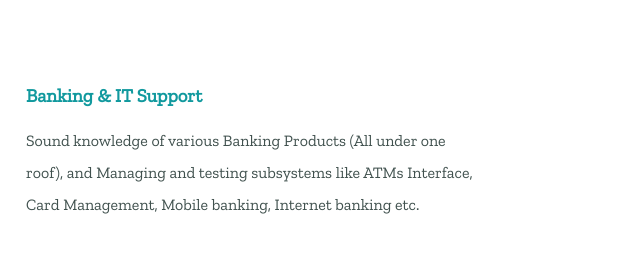
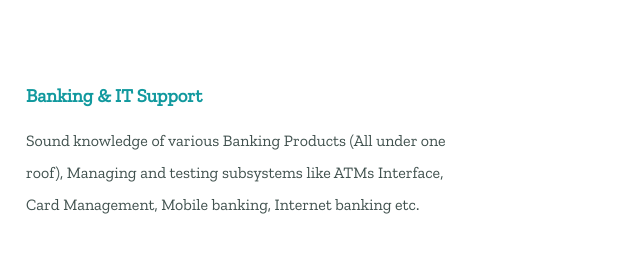
Before and after one commit to Vinu2408/cv, a plain HTML site: page index.html in a window 1280 px wide. Shown: the part 1500-1771 px from the top of the page, 484-1124 px from the left. Drawn offline with nearby package versions, Linux system fonts and the light colour scheme.

Commit message:
Update index.html

```diff
--- a/index.html
+++ b/index.html
@@ -35,7 +35,7 @@ growth of your organisation as well to enhance my knowledge about the recent and
           <div class="skill-row">
             <img class="onetwo" src="images.png" alt="wave">
             <h3>Banking & IT Support</h3>
-            <p>Sound knowledge of various Banking Products (All under one roof), and Managing and testing subsystems like ATMs Interface, Card Management, Mobile banking, Internet banking etc.</p>
+            <p>Sound knowledge of various Banking Products (All under one roof), Managing and testing subsystems like ATMs Interface, Card Management, Mobile banking, Internet banking etc.</p>
           </div>
           <div class="skill-row">
             <img class="twoone" src="computer.png" alt="computer">
```
